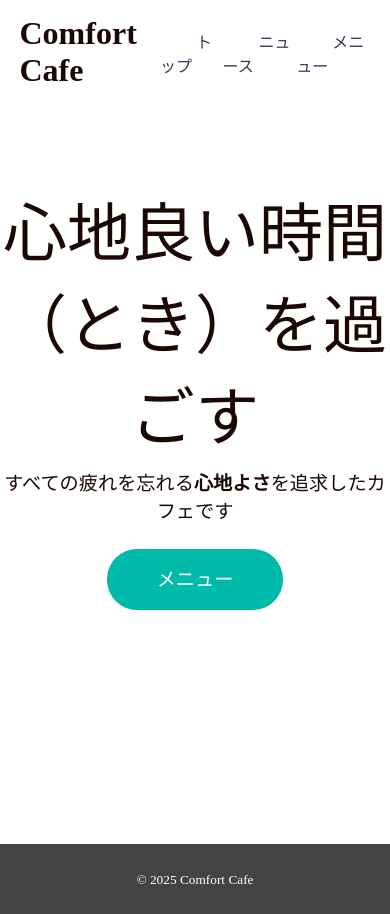
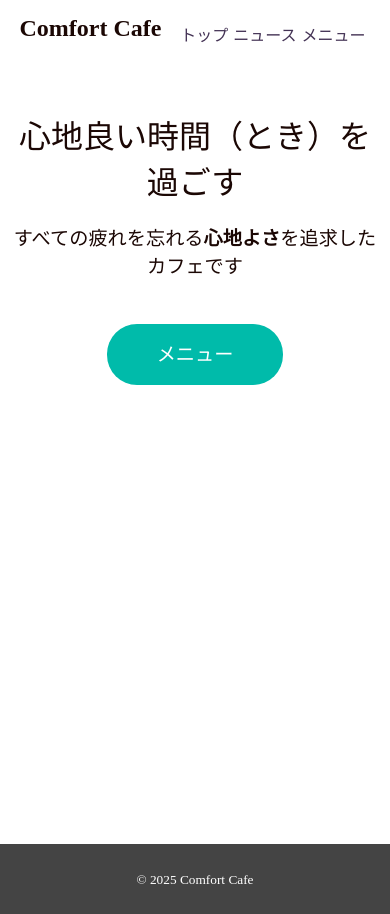
Before and after one commit to Hirota1031/ComfortCafe, a plain HTML site: page index.html in a window 390 px wide. Drawn offline with Linux system fonts and the light colour scheme.

Commit message:
レスポンシブ対応（トップページ）

```diff
--- a/style.css
+++ b/style.css
@@ -249,3 +249,38 @@ aside p {
 .sweets-table td {
     padding: 10px;
 }
+
+@media screen and (max-width: 575px) {
+    .main-title {
+        font-size: 2rem;
+        padding: 0 10px;
+    }
+
+    .main-visual p {
+        padding: 10px 10px 20px 10px;
+    }
+
+    .heading {
+        font-size: 1.5rem;
+    }
+
+    .main-nav {
+        margin-top: 7px;
+    }
+
+    .main-nav li {
+        margin-right: 5px;
+    }
+
+    .main-nav li a {
+        margin-left: 0;
+    }
+
+    .main-visual {
+        margin-top: 50px;
+    }
+
+    #top {
+        background-position: center;
+    }
+}
```
